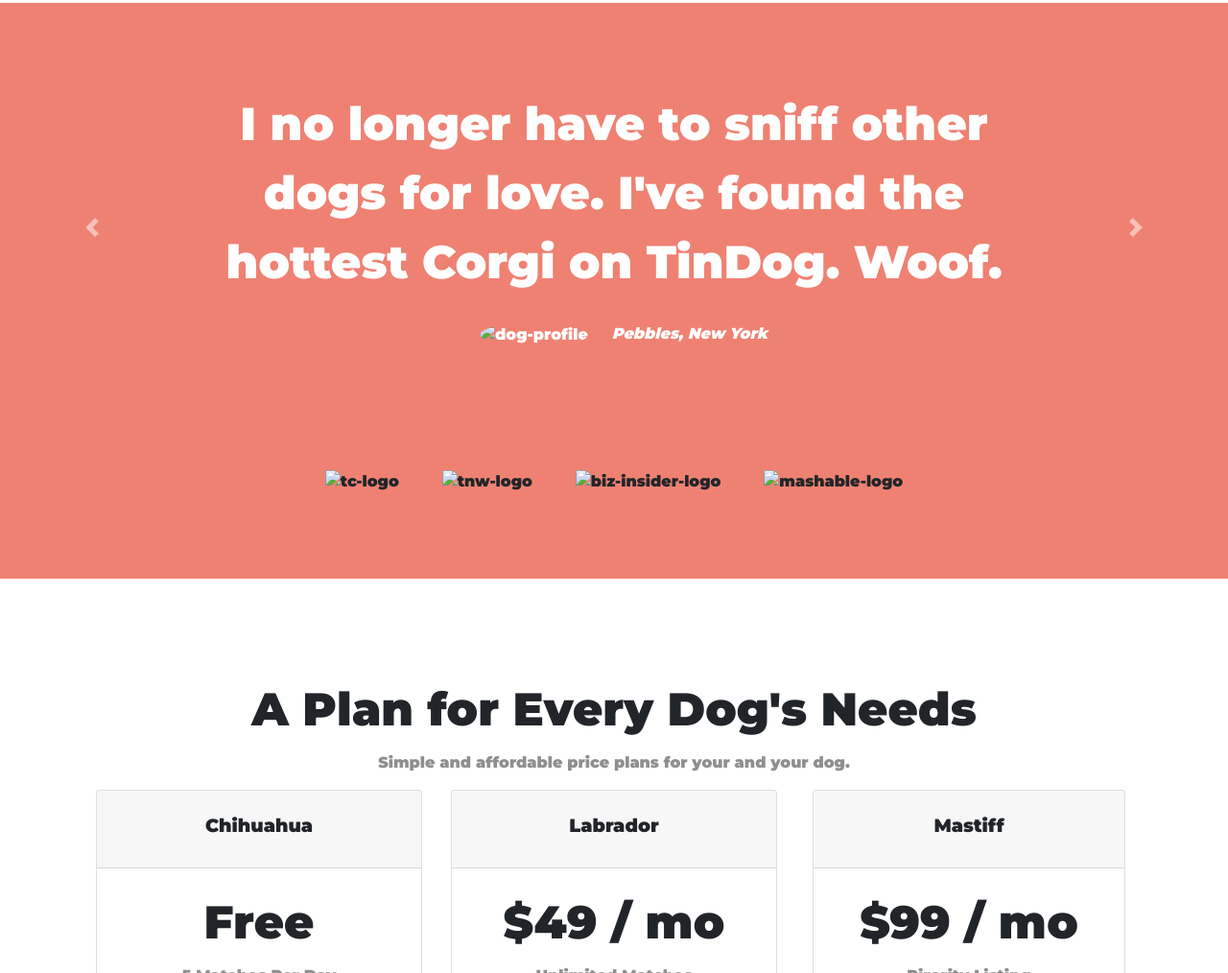
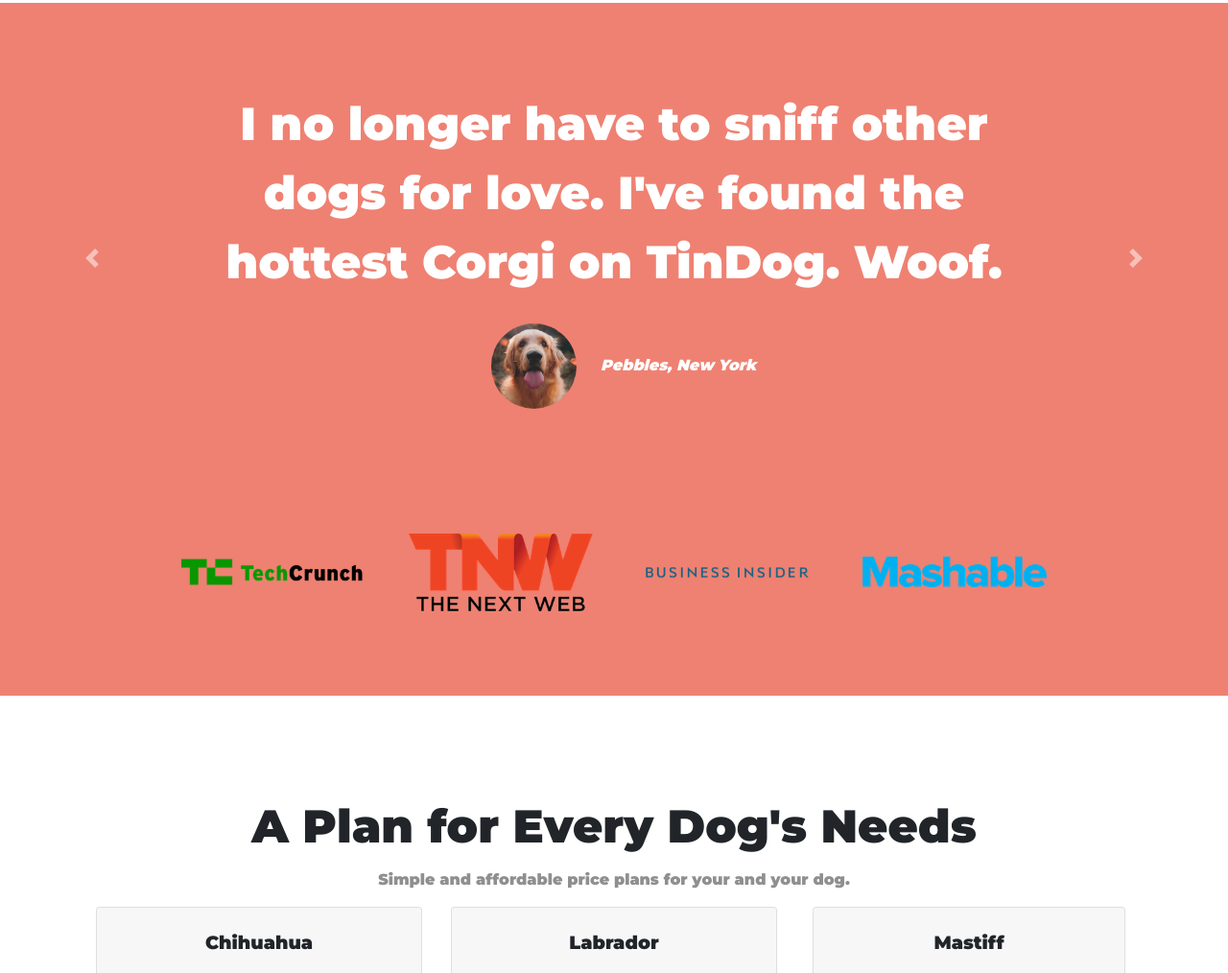
Before and after one commit to agnivariju/tindog, a plain HTML site: page index.html in a window 1280 px wide. Shown: the part 1098-2112 px from the top of the page at 96% size. Drawn offline with nearby package versions, Linux system fonts and the light colour scheme.

Commit message:
index.html updated

```diff
--- a/index.html
+++ b/index.html
@@ -59,7 +59,7 @@
         </div>
 
         <div class="col-lg-6">
-          <img class="title-image" src="images/iphone6.png" alt="iphone-mockup">
+          <img class="title-image" src="iphone6.png" alt="iphone-mockup">
         </div>
       </div>
     </div>
@@ -103,12 +103,12 @@
       <div class="carousel-inner">
         <div class="carousel-item active">
           <h2>I no longer have to sniff other dogs for love. I've found the hottest Corgi on TinDog. Woof.</h2>
-          <img class="testimonial-image" src="images/dog-img.jpg" alt="dog-profile">
+          <img class="testimonial-image" src="dog-img.jpg" alt="dog-profile">
           <em>Pebbles, New York</em>
         </div>
         <div class="carousel-item">
           <h2 class="testimonial-text">My dog used to be so lonely, but with TinDog's help, they've found the love of their life. I think.</h2>
-          <img class="testimonial-image" src="images/lady-img.jpg" alt="lady-profile">
+          <img class="testimonial-image" src="lady-img.jpg" alt="lady-profile">
           <em>Beverly, Illinois</em>
         </div>
       </div>
@@ -126,10 +126,10 @@
   <!-- Press -->
 
   <section id="press">
-    <img class="press-logo" src="images/techcrunch.png" alt="tc-logo">
-    <img class="press-logo" src="images/tnw.png" alt="tnw-logo">
-    <img class="press-logo" src="images/bizinsider.png" alt="biz-insider-logo">
-    <img class="press-logo" src="images/mashable.png" alt="mashable-logo">
+    <img class="press-logo" src="techcrunch.png" alt="tc-logo">
+    <img class="press-logo" src="tnw.png" alt="tnw-logo">
+    <img class="press-logo" src="bizinsider.png" alt="biz-insider-logo">
+    <img class="press-logo" src="mashable.png" alt="mashable-logo">
 
   </section>
 
```
